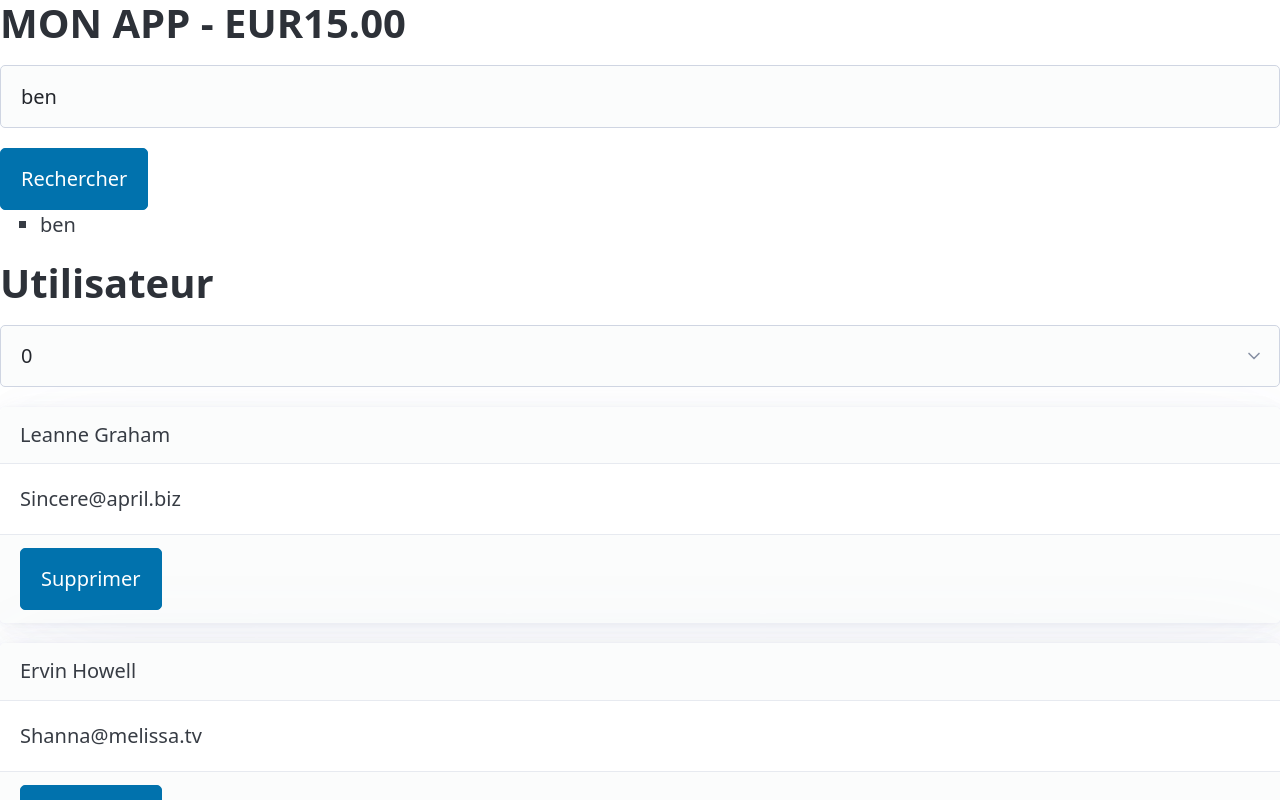
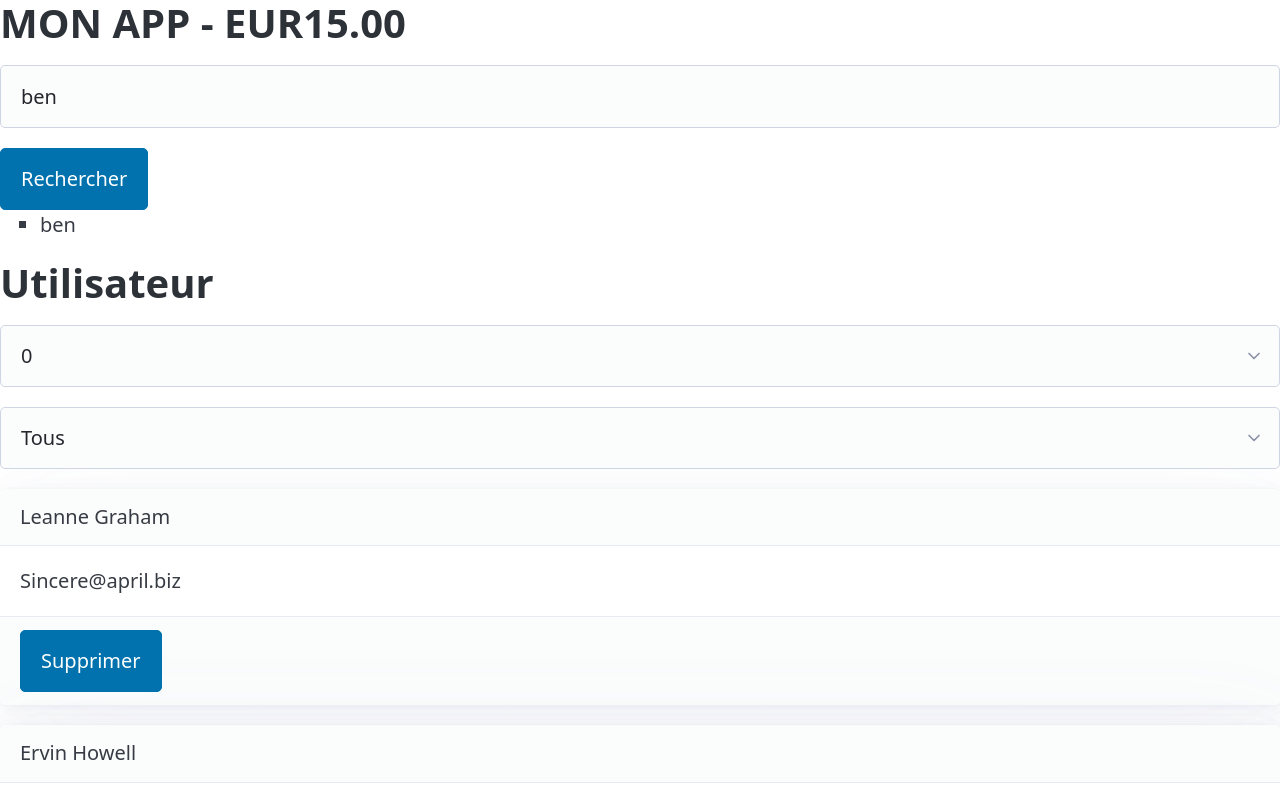
Before and after one commit to glichou/angular-formation, an Angular app: page / in a window 1280 px wide. Shown: the top 800 px of the page. Built offline with nearby package versions, Linux system fonts and the light colour scheme.

Commit message:
extension pipe

```diff
--- a/src/app/features/users/users.component.html
+++ b/src/app/features/users/users.component.html
@@ -6,6 +6,13 @@
     <option>2</option>
 </select>
 
-@for (u of users ; track u.id) {
+<select [(ngModel)]="extSelected">
+    <option value="">Tous</option>
+    @for (ext of extensions ; track ext) {
+        <option>{{ ext }}</option>
+    }
+</select>
+
+@for (u of users | extFilter:extSelected ; track u.id) {
     <app-user-card [user]="u" />
 }
--- a/src/app/features/users/users.component.ts
+++ b/src/app/features/users/users.component.ts
@@ -1,6 +1,7 @@
 import { Component } from '@angular/core';
 import { FormsModule } from '@angular/forms';
 import { User } from '../../core/interfaces/user.interface';
+import { ExtensionPipe } from '../../shared/pipes/extension.pipe';
 import { PluralPipe } from '../../shared/pipes/plural.pipe';
 import { UserCardComponent } from './user-card/user-card.component';
 
@@ -8,10 +9,12 @@ import { UserCardComponent } from './user-card/user-card.component';
   selector: 'app-users',
   templateUrl: './users.component.html',
   standalone: true,
-  imports: [UserCardComponent, PluralPipe, FormsModule]
+  imports: [UserCardComponent, PluralPipe, FormsModule, ExtensionPipe]
 })
 export class UsersComponent {
   nbSelected = 0
+  extSelected = ''
+  extensions: string[] = ['tv', 'biz', 'io', 'me']
   users: User[] = [
     {
       id: 1,
--- /dev/null
+++ b/src/app/shared/pipes/extension.pipe.ts
@@ -0,0 +1,15 @@
+import { Pipe, PipeTransform } from "@angular/core";
+import { User } from "../../core/interfaces/user.interface";
+
+@Pipe({
+    name: 'extFilter',
+    standalone: true
+})
+export class ExtensionPipe implements PipeTransform {
+    transform(users: User[], ext: string): User[] {
+        if (!ext) {
+            return users
+        }
+        return users.filter(user => user.email.endsWith(ext))
+    }
+}
```
